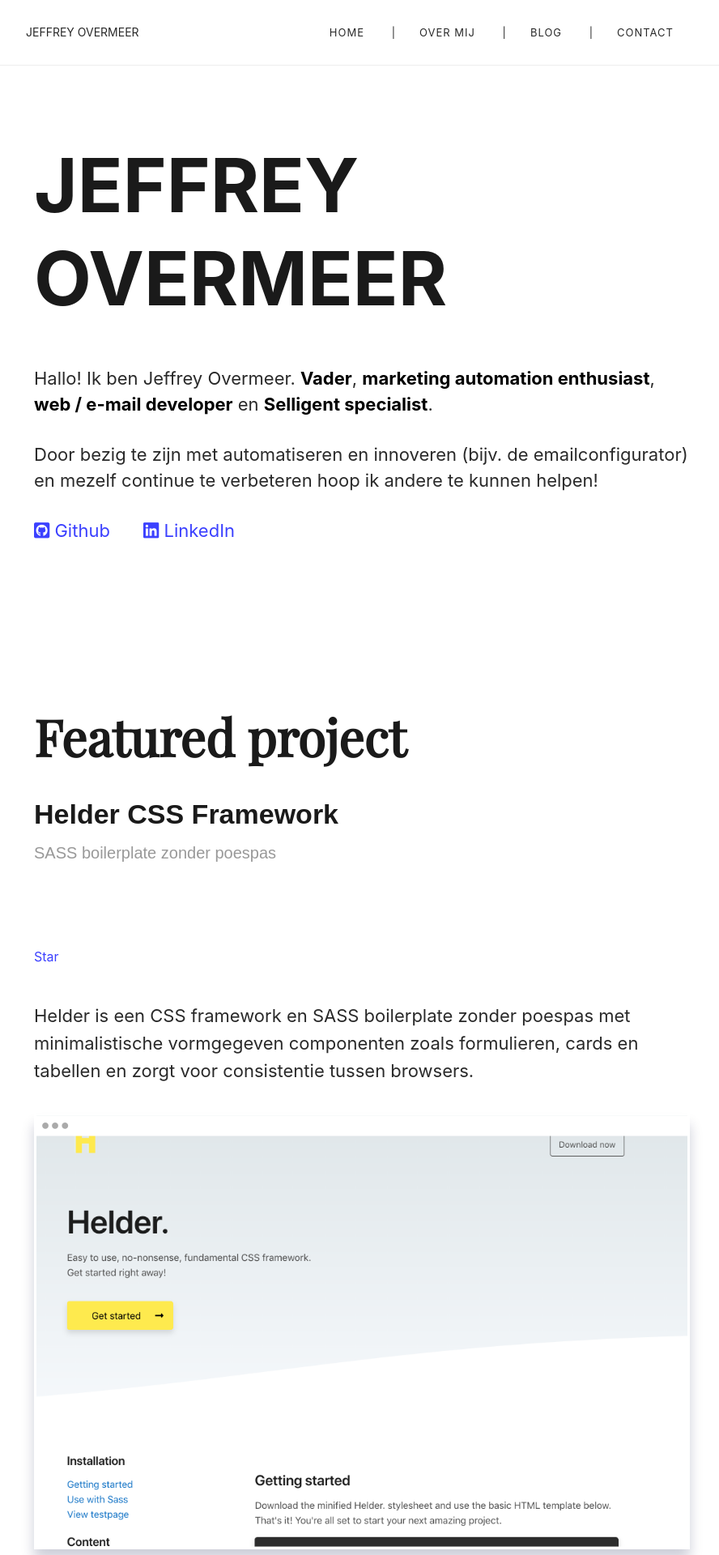
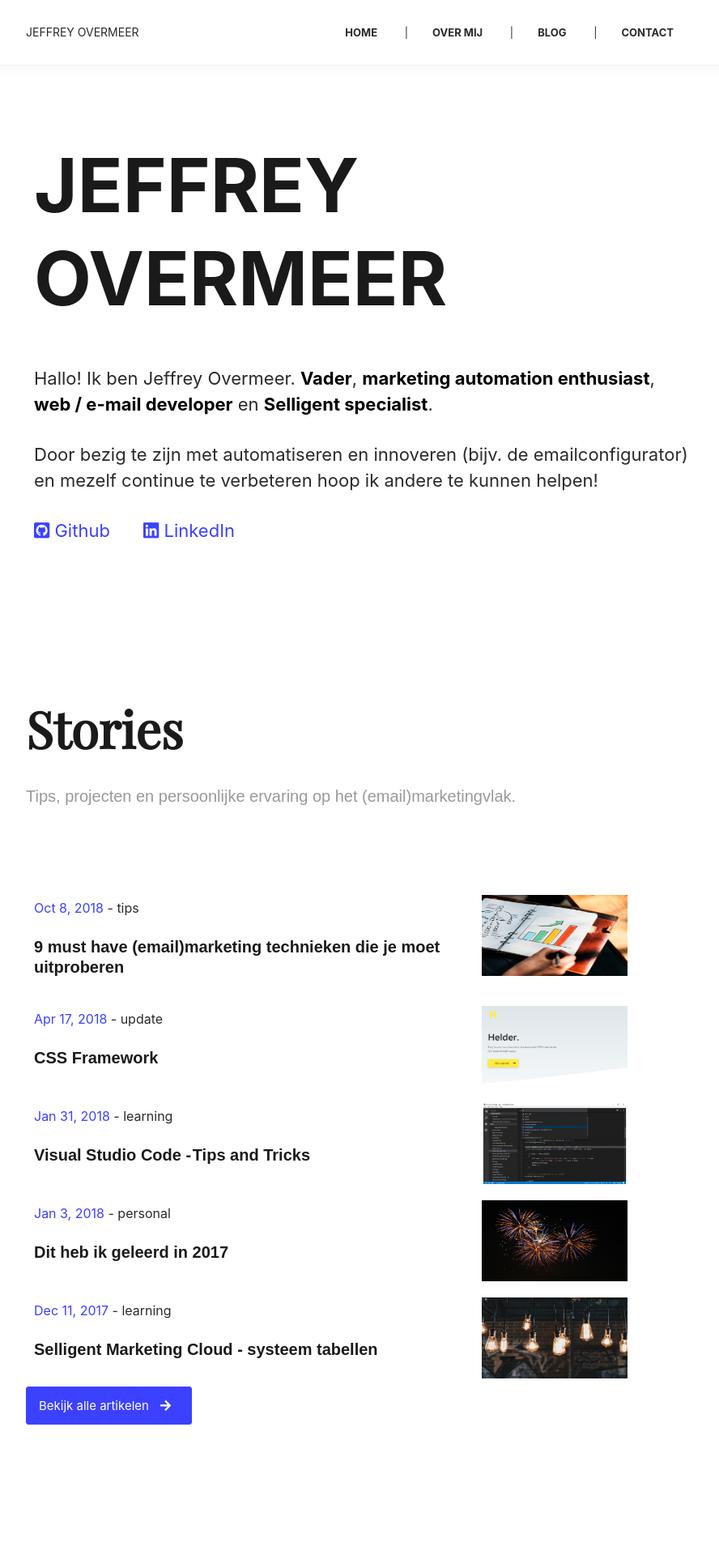
Before and after one commit to jeffrey-over/jeffrey-over.github.io, a Jekyll site: the page built from index.html, in a window 1280 px wide. Shown: the top 1920 px of the page at 81% size, without its empty margins (193-1081 px from the left). Built offline with Jekyll 4.4.1, drawn with Linux system fonts in a browser that asks for light colours; nearby versions of some CDN libraries; some web fonts are replaced; library files that are not in the unit come from our copies; some of the changed text lies outside the part shown.

Commit message:
redesign

```diff
--- a/_sass/sections/_navigation_options.scss
+++ b/_sass/sections/_navigation_options.scss
@@ -25,7 +25,9 @@
 
 .navigation-no-logo {
 //    background: #010101;
-    border-bottom: 1px solid #eee;
+border-bottom: 1px solid #efefef;
+box-shadow: 0 0 20px rgba(0,0,0,.05);
+animation: .55s fade-in-up-lg ease-out;
 
 }
 
@@ -39,7 +41,8 @@
     line-height: inherit;
     text-align: center;
    // color: #fff;
-    letter-spacing: 1px;
+
+    font-weight: 700;
     text-transform: uppercase;
 }
 
--- a/index.html
+++ b/index.html
@@ -36,6 +36,40 @@ layout: default
 
 
 
+    <div class="has-full-width">
+
+            <div class="container">
+                <section>
+
+
+                        <h1 class="is-title is-serif">Stories</h1>
+                        <h3 class="is-subtitle">Tips, projecten en persoonlijke ervaring op het (email)marketingvlak.</h3>
+
+                        {% for post in site.posts limit:5 %}
+                    <div class="columns">
+                            <div class="two-thirds column">
+                                <a href="" class="date_added"><time>{{ post.date | date: "%b %-d, %Y" }}</time></a>  - {{ post.label }}
+                                <a href="{{ post.url | prepend: site.baseurl }}"><h4>{{ post.title }}</h4></a>
+                            </div>
+                            <div class="third column hide-mobile">
+                                <img src="../{{ post.thumbnail }}" alt="{{ post.title }}" class="responsive-image hide-mobile" style="height:100px;width: 180px;">
+                            </div>
+                    </div>
+                    {% endfor %}
+
+
+
+
+
+
+                    <div class="clearfix"></div>
+
+                    <a class="button" href="blog/index.html">Bekijk alle artikelen <i class="fas fa-arrow-right" style="margin:0 10px;"></i></a>
+                </section>
+            </div>
+
+        </div>
+
 
 
     <div class="has-full-width promotional-product text-left" >
@@ -44,10 +78,10 @@ layout: default
                     <div class="columns">
                         <div class="full column">
 
+                            <h1 class="is-title is-serif">Helder CSS Framework</h1>
+                            <h3 class="is-subtitle">Featured project</h3>
 
-                            <h1 class="is-title is-serif">Featured project</h1>
-                            <h2>Helder CSS Framework</h2>
-                            <h3 class="is-subtitle">SASS boilerplate zonder poespas</h3>
+                            <p class="introtext">SASS boilerplate zonder poespas</p>
                             <!-- Place this tag where you want the button to render. -->
                             <a class="github-button" href="https://github.com/jeffrey-over/helder-css-framework" data-icon="octicon-star" data-show-count="true" aria-label="Star jeffrey-over/helder-css-framework on GitHub">Star</a><br />
                             <p>
@@ -67,41 +101,7 @@ layout: default
 
               </div>
         </div>
-    <div class="has-full-width text-center" id="articles">
 
-        <div class="container">
-            <section>
-                    <h1 class="is-title is-serif">Blog</h1>
-                    <h3 class="is-subtitle">Soms schrijf ik</h3>
-                    <p class="introtext">
-                           Tips, projecten en persoonlijke ervaring op het (email)marketingvlak.
-                    </p>
-
-
-                {% for post in site.posts limit:3 %}
-                <div class="card text-left">
-                        <img src="../{{ post.thumbnail }}" alt="{{ post.title }}" class="responsive-image">
-                    <div class="has-padding">
-                        <a href="" class="date_added"><time>{{ post.date | date: "%b %-d, %Y" }}</time></a>
-                        <h4>{{ post.title }}</h4>
-                        <p>
-                            {{ post.description | truncate: 100, "" }}...
-                        </p>
-                        <a href="{{ post.url | prepend: site.baseurl }}">Lees meer</a>
-                    </div>
-                </div>
-                {% endfor %}
-
-
-
-
-                <div class="clearfix"></div>
-
-                <a class="button" href="blog/index.html">Bekijk alle artikelen <i class="fas fa-arrow-right" style="margin:0 10px;"></i></a>
-            </section>
-        </div>
-
-    </div>
 
 
 
```
